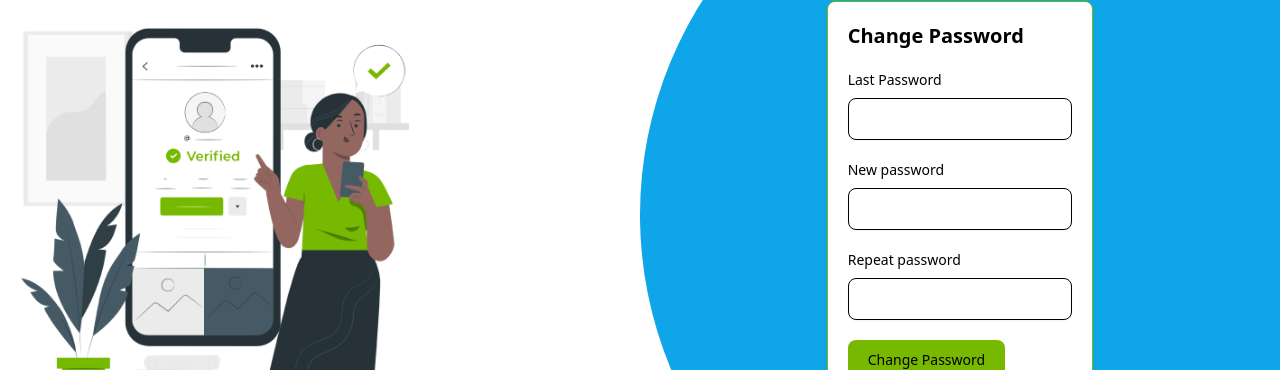
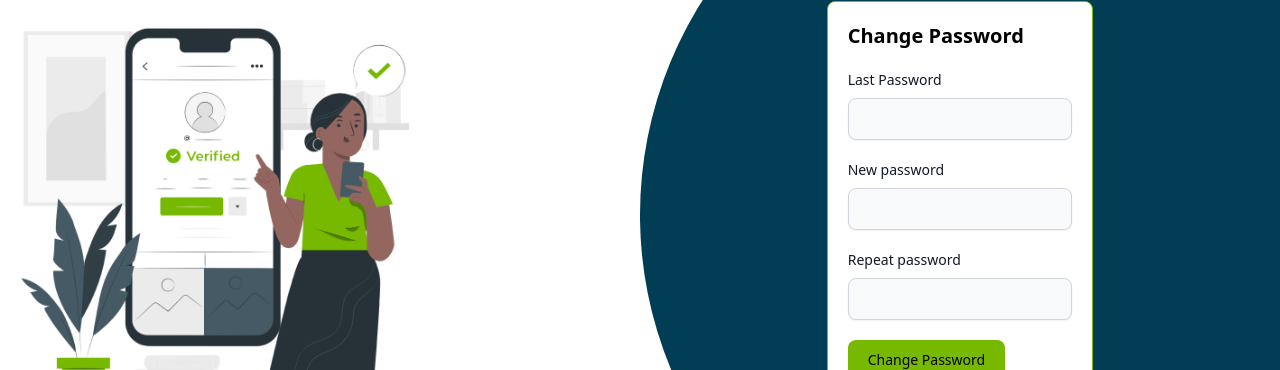
Before and after one commit to dark-Kings/DGX_Community, a React (Vite) app in the folder client/: page /ChangePassword in a window 1280 px wide. Shown: the part 286-656 px from the top of the page. Built offline with nearby package versions, Linux system fonts and the light colour scheme; no server answers.

Commit message:
color chanage

```diff
--- a/client/src/component/ChangePassword.jsx
+++ b/client/src/component/ChangePassword.jsx
@@ -142,7 +142,7 @@ const ChangePassword = () => {
                             alt="Sample image"
                         />
                     </div>
-                    <div className="w-full lg:w-6/12 lg:rounded-l-full h-screen flex justify-center items-center bg-[#0ea5e9]">
+                    <div className="w-full lg:w-6/12 lg:rounded-l-full h-screen flex justify-center items-center bg-DGXblue">
                         <div className="mb-12 md:mb-0 w-full md:w-8/12 lg:w-5/12 xl:w-5/12 border border-DGXgreen rounded-lg bg-DGXwhite">
 
 
@@ -151,23 +151,23 @@ const ChangePassword = () => {
                                     <p className="mb-5 me-4 text-xl md:font-bold">Change Password</p>
                                 </div>
                                 <div className="mb-5">
-                                    <label className="block mb-2 text-sm font-medium text-gray-900 dark:text-white">Last Password</label>
-                                    <input type="password" id="oldPassword" name='oldPassword' value={formData.oldPassword} onChange={handleChange} className="shadow-sm bg-gray-50 border border-gray-300 text-gray-900 text-sm rounded-lg focus:ring-blue-500 focus:border-blue-500 block w-full p-2.5 dark:bg-DGXgray dark:border-gray-600 dark:placeholder-DGXgray dark:text-white dark:focus:ring-blue-500 dark:focus:border-blue-500 dark:shadow-sm-light" required />
+                                    <label className="block mb-2 text-sm font-medium text-[#111827] dark:text-DGXblack">Last Password</label>
+                                    <input type="password" id="oldPassword" name='oldPassword' value={formData.oldPassword} onChange={handleChange} className="shadow-sm bg-[#f9fafb] border border-[#d1d5db] text-[#111827] text-sm rounded-lg focus:ring-[#3b82f6] focus:border-[#3b82f6] block w-full p-2.5 dark:bg-DGXwhite dark:border-[#4b5563] dark:placeholder-DGXwhite dark:text-DGXblack dark:focus:ring-[#3b82f6] dark:focus:border-[#3b82f6] dark:shadow-sm-light" required />
                                 </div>
                                 <div className="mb-5">
-                                    <label className="block mb-2 text-sm font-medium text-gray-900 dark:text-white">New password</label>
+                                    <label className="block mb-2 text-sm font-medium text-[#111827] dark:text-DGXblack">New password</label>
                                     <input type="password" id="password" name="newPassword" value={formData.newPassword} onChange={handleChange}
-                                        className="shadow-sm bg-gray-50 border border-gray-300 text-gray-900 text-sm rounded-lg focus:ring-blue-500 focus:border-blue-500 block w-full p-2.5 dark:bg-DGXgray dark:border-gray-600 dark:placeholder-DGXgray dark:text-white dark:focus:ring-blue-500 dark:focus:border-blue-500 dark:shadow-sm-light" required />
+                                        className="shadow-sm bg-[#f9fafb] border border-[#d1d5db] text-[#111827] text-sm rounded-lg focus:ring-[#3b82f6] focus:border-[#3b82f6] block w-full p-2.5 dark:bg-DGXwhite dark:border-[#4b5563] dark:placeholder-DGXwhite dark:text-DGXblack dark:focus:ring-[#3b82f6] dark:focus:border-[#3b82f6] dark:shadow-sm-light" required />
                                     <div id="passwordVerify"></div>
                                 </div>
 
                                 <div className="mb-5">
-                                    <label className="block mb-2 text-sm font-medium text-gray-900 dark:text-white">Repeat password</label>
+                                    <label className="block mb-2 text-sm font-medium text-[#111827] dark:text-DGXblack">Repeat password</label>
                                     <input type="password" id="repeat-password" name='confirmPassword' value={formData.confirmPassword} onChange={handleChange}
-                                        className="shadow-sm bg-gray-50 border border-gray-300 text-gray-900 text-sm rounded-lg focus:ring-blue-500 focus:border-blue-500 block w-full p-2.5 dark:bg-DGXgray dark:border-gray-600 dark:placeholder-DGXgray dark:text-white dark:focus:ring-blue-500 dark:focus:border-blue-500 dark:shadow-sm-light" required />
+                                        className="shadow-sm bg-[#f9fafb] border border-[#d1d5db] text-[#111827] text-sm rounded-lg focus:ring-[#3b82f6] focus:border-[#3b82f6] block w-full p-2.5 dark:bg-DGXwhite dark:border-[#4b5563] dark:placeholder-DGXwhite dark:text-DGXblack dark:focus:ring-[#3b82f6] dark:focus:border-[#3b82f6] dark:shadow-sm-light" required />
                                 </div>
 
-                                <button type="button" onClick={handleSubmit} className="text-white bg-blue-700 hover:bg-blue-800 focus:ring-4 focus:outline-none focus:ring-blue-300 font-medium rounded-lg text-sm px-5 py-2.5 text-center dark:bg-[#0ea5e9] dark:hover:bg-blue-700 dark:focus:ring-blue-800 bg-DGXgreen">Change Password</button>
+                                <button type="button" onClick={handleSubmit} className="text-DGXblack hover:text-DGXwhite hover:bg-[#1e40af] focus:ring-4 focus:outline-none focus:ring-[#93c5fd] font-medium rounded-lg text-sm px-5 py-2.5 text-center dark:bg-DGXgreen dark:hover:bg-[#1d4ed8] dark:focus:ring-[#1e40af] bg-DGXgreen">Change Password</button>
                             </form>
 
                         </div>
--- a/client/src/component/ForgotPassword.jsx
+++ b/client/src/component/ForgotPassword.jsx
@@ -58,7 +58,7 @@ const ForgotPassword = () => {
   return (
     <div className="min-h-screen flex flex-col lg:flex-row items-center justify-center relative">
       {/* Left side with form */}
-      <div className="w-full lg:w-1/2 min-h-screen py-20 px-8 lg:rounded-r-3xl bg-[#0ea5e9] flex items-center justify-center">
+      <div className="w-full lg:w-1/2 min-h-screen py-20 px-8 lg:rounded-r-3xl bg-DGXblue flex items-center justify-center">
         <div className="w-full max-w-md">
           <div className="bg-white rounded-xl mx-auto shadow-lg overflow-hidden bg-DGXwhite shadow-DGXgreen p-8">
             <h1 className="text-DGXblue text-3xl mb-6 font-bold text-center">Forgot Password</h1>
@@ -75,7 +75,7 @@ const ForgotPassword = () => {
                   />
                 </div>
                 <div>
-                  <button type="submit" className="w-full text-lg bg-DGXgreen rounded-full py-3 text-center font-medium text-DGXwhite">Verify Email</button>
+                  <button type="submit" className="w-full text-lg bg-DGXgreen hover:bg-[#1d4ed8] rounded-full py-3 text-center font-medium text-DGXwhite">Verify Email</button>
                 </div>
               </form>
             ) : !otpVerified ? (
@@ -91,7 +91,7 @@ const ForgotPassword = () => {
                   />
                 </div>
                 <div>
-                  <button type="submit" className="w-full text-lg bg-DGXgreen rounded-full py-3 text-center font-medium text-DGXwhite">Verify OTP</button>
+                  <button type="submit" className="w-full text-lg bg-DGXgreen hover:bg-[#1d4ed8] rounded-full py-3 text-center font-medium text-DGXwhite">Verify OTP</button>
                 </div>
               </form>
             ) : (
@@ -107,7 +107,7 @@ const ForgotPassword = () => {
                   />
                   <button
                     type="button"
-                    className="absolute right-3 top-2.5 text-gray-600"
+                    className="absolute right-3 top-2.5 text-[#4b5563]"
                     onClick={() => setShowPassword(!showPassword)}
                   >
                     {/* {showPassword ? 'Hide' : 'Show'} */}
@@ -117,7 +117,7 @@ const ForgotPassword = () => {
                   <input
                     type={showPassword ? 'text' : 'password'}
                     placeholder="Confirm Password"
-                    className={`border border-DGXgreen py-2 px-3 w-full rounded ${passwordsMatch ? '' : 'border-red-500'}`}
+                    className={`border border-DGXgreen py-2 px-3 w-full rounded ${passwordsMatch ? '' : 'border-[#ef4444]'}`}
                     value={confirmPassword}
                     onChange={(e) => {
                       setConfirmPassword(e.target.value);
@@ -127,14 +127,14 @@ const ForgotPassword = () => {
                   />
                   <button
                     type="button"
-                    className="absolute right-3 top-2.5 text-gray-600"
+                    className="absolute right-3 top-2.5 text-[#4b5563]"
                     onClick={() => setShowPassword(!showPassword)}
                   >
                     {/* {showPassword ? 'Hide' : 'Show'} */}
                   </button>
                 </div>
                 {!passwordsMatch && (
-                  <p className="text-red-500 mb-4 text-sm">Passwords do not match</p>
+                  <p className="text-[#ef4444] mb-4 text-sm">Passwords do not match</p>
                 )}
                 <div>
                   <button type="submit" className="w-full text-lg bg-DGXgreen rounded-full py-3 text-center font-medium text-DGXwhite">Reset Password</button>
```
